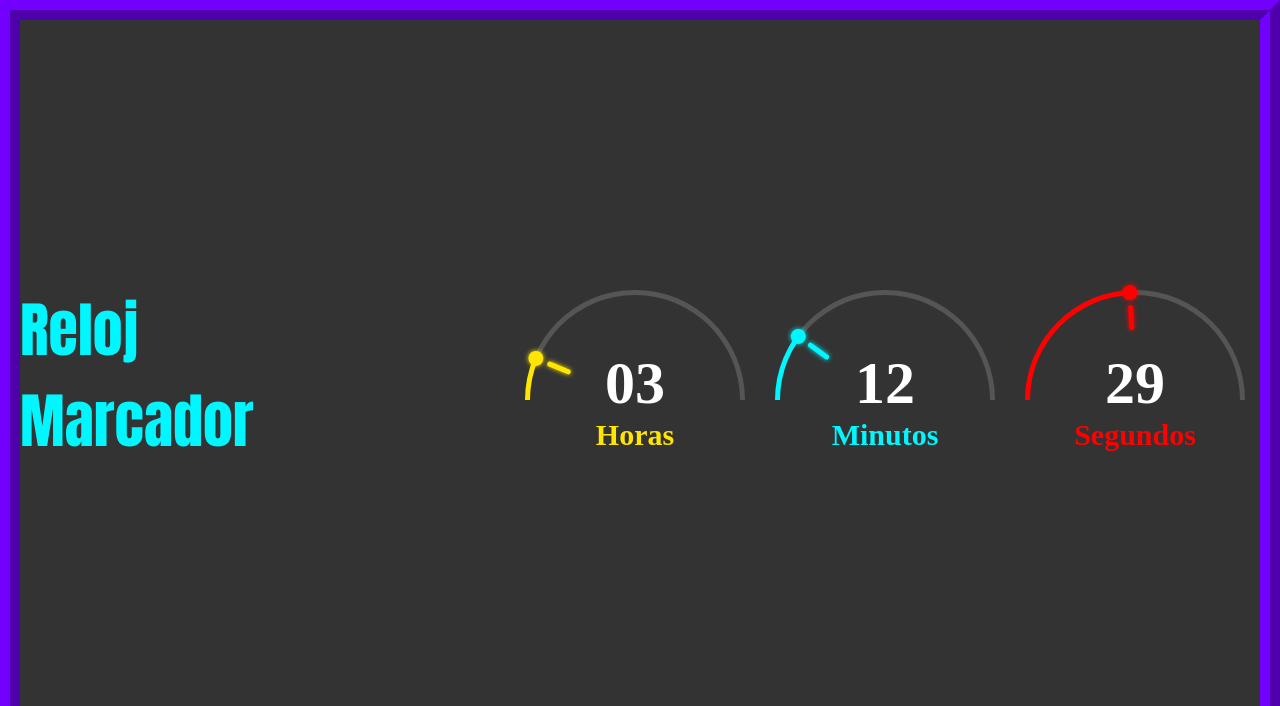
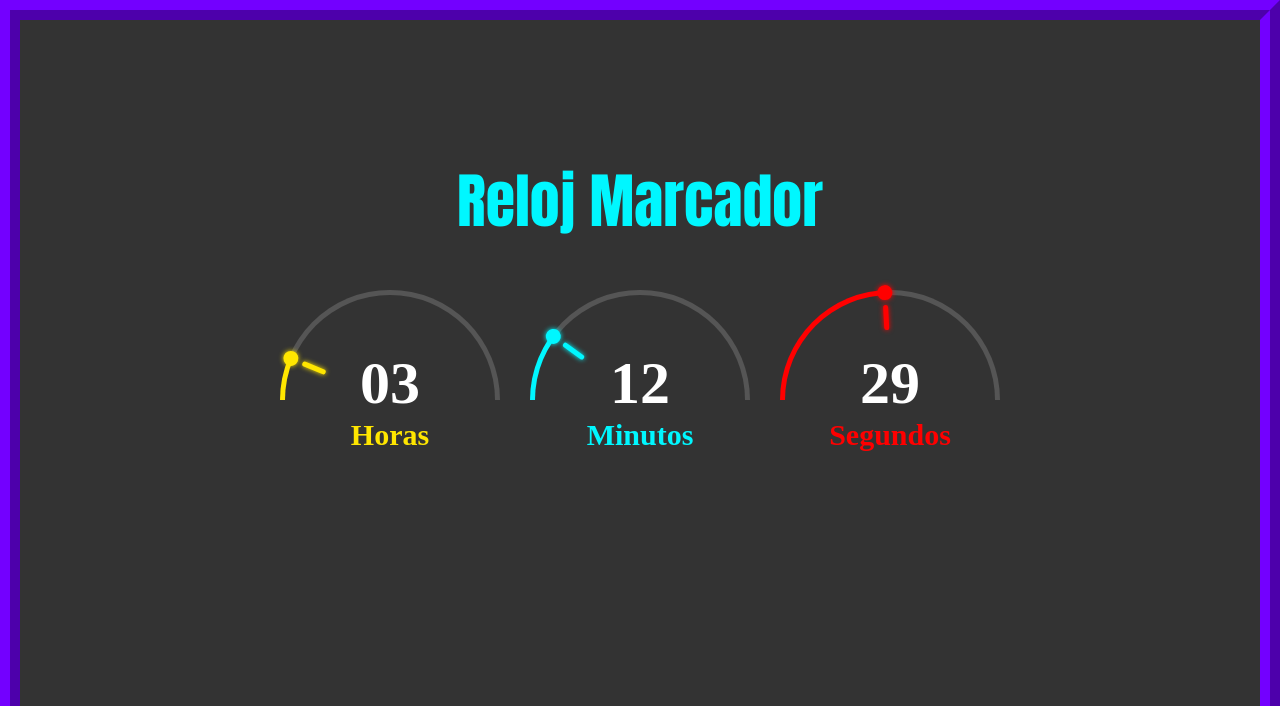
Before and after one commit to BryanCachimuel/Ruta_de_Aprendizaje_de_JavaScript, a PHP site: page / in a window 1280 px wide. Shown: the top 706 px of the page. Run offline with PHP 8.4, Linux system fonts and the light colour scheme.

Commit message:
Mejorando el posicionamiento del título dentro del ejercicio

```diff
--- a/Reloj_Marcador/publico/css/estilocs.css
+++ b/Reloj_Marcador/publico/css/estilocs.css
@@ -15,8 +15,9 @@ body{
 }
 
 .titulo{
-    margin-right: 250px;
-    margin-bottom: 50px;
+    position: absolute;
+    text-align: center;
+    margin-bottom: 400px;
     font-size: 60px;
     font-family: Impact, Haettenschweiler, sans-serif;
     color: #00f7ff;
```
